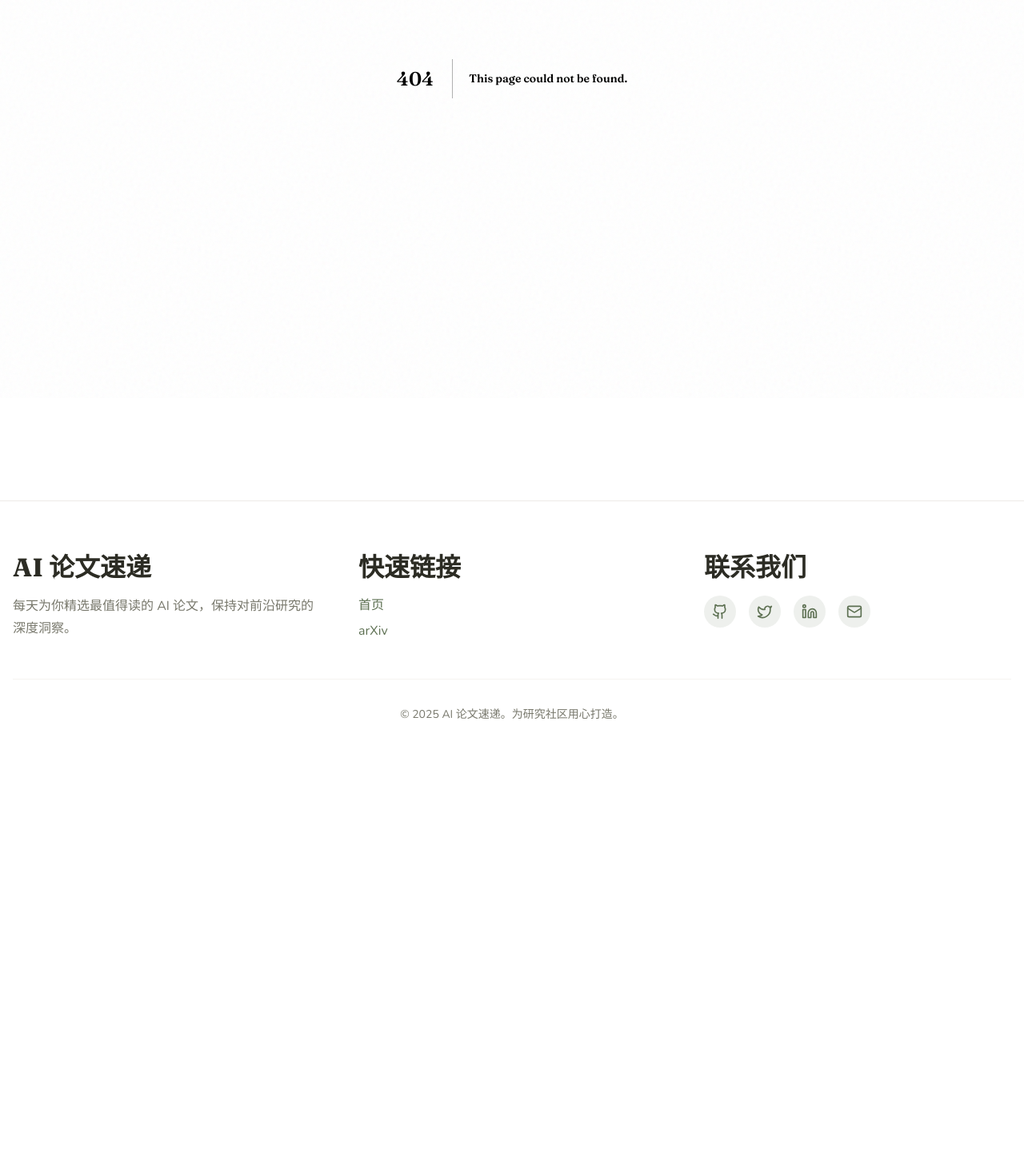
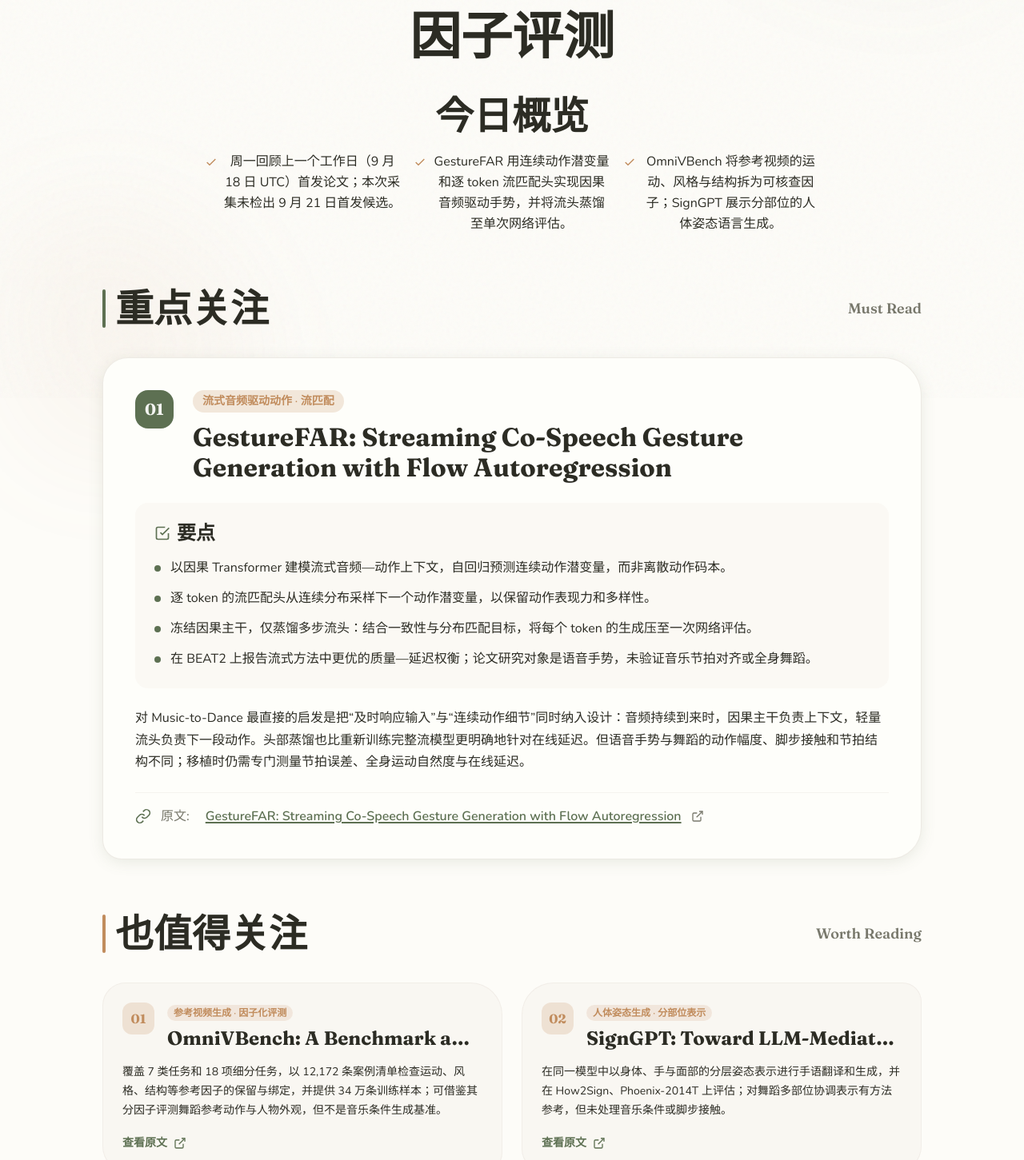
Before and after one commit to GHOST-LOVE-YOU/yiny, a Next.js app: page /zh/daily/music-to-dance/2026-09-21 in a window 1280 px wide. Before the commit this address had no page. Shown: the part 302-1753 px from the top of the page at 80% size. Before the commit the page ends 1272 px from the top, so only its background shows below. Built offline with nearby package versions, Linux system fonts and the light colour scheme.

Commit message:
digest: 2026-09-21 日报

```diff
--- /dev/null
+++ b/src/app/[locale]/daily/music-to-dance/2026-09-21/page.tsx
@@ -0,0 +1,165 @@
+import {
+  DigestLayout, MustRead, Paper, KeyPoints, PaperLink,
+  WorthReading, NotableItem, Observation,
+} from '@/components/digest'
+import { type Locale, locales } from '@/lib/i18n'
+import type { Metadata } from 'next'
+
+// Monday edition: papers first submitted on Friday, 18 September (UTC).
+const content = {
+  zh: {
+    roleName: 'Music-to-Dance 视频生成研究者',
+    title: '流式音频动作生成与参考视频的运动因子评测',
+    description: '9 月 21 日 Music-to-Dance 日报：回顾 9 月 18 日新论文中的流式手势生成、参考视频评测与人体姿态表示',
+    overview: [
+      '周一回顾上一个工作日（9 月 18 日 UTC）首发论文；本次采集未检出 9 月 21 日首发候选。',
+      'GestureFAR 用连续动作潜变量和逐 token 流匹配头实现因果音频驱动手势，并将流头蒸馏至单次网络评估。',
+      'OmniVBench 将参考视频的运动、风格与结构拆为可核查因子；SignGPT 展示分部位的人体姿态语言生成。',
+    ],
+    papers: [
+      {
+        num: 1,
+        tag: '流式音频驱动动作 · 流匹配',
+        title: 'GestureFAR: Streaming Co-Speech Gesture Generation with Flow Autoregression',
+        keyPoints: [
+          '以因果 Transformer 建模流式音频—动作上下文，自回归预测连续动作潜变量，而非离散动作码本。',
+          '逐 token 的流匹配头从连续分布采样下一个动作潜变量，以保留动作表现力和多样性。',
+          '冻结因果主干，仅蒸馏多步流头：结合一致性与分布匹配目标，将每个 token 的生成压至一次网络评估。',
+          '在 BEAT2 上报告流式方法中更优的质量—延迟权衡；论文研究对象是语音手势，未验证音乐节拍对齐或全身舞蹈。',
+        ],
+        description: '对 Music-to-Dance 最直接的启发是把“及时响应输入”与“连续动作细节”同时纳入设计：音频持续到来时，因果主干负责上下文，轻量流头负责下一段动作。头部蒸馏也比重新训练完整流模型更明确地针对在线延迟。但语音手势与舞蹈的动作幅度、脚步接触和节拍结构不同；移植时仍需专门测量节拍误差、全身运动自然度与在线延迟。',
+        href: 'https://arxiv.org/abs/2609.21576v1',
+      },
+    ],
+    worthReading: [
+      {
+        num: 1,
+        title: 'OmniVBench: A Benchmark and Large-Scale Dataset for Omni Reference-to-Video Generation',
+        tag: '参考视频生成 · 因子化评测',
+        href: 'https://arxiv.org/abs/2609.22069v1',
+        description: '覆盖 7 类任务和 18 项细分任务，以 12,172 条案例清单检查运动、风格、结构等参考因子的保留与绑定，并提供 34 万条训练样本；可借鉴其分因子评测舞蹈参考动作与人物外观，但不是音乐条件生成基准。',
+      },
+      {
+        num: 2,
+        title: 'SignGPT: Toward LLM-Mediated Sign Language Interaction through Gloss-Free Translation and Generation',
+        tag: '人体姿态生成 · 分部位表示',
+        href: 'https://arxiv.org/abs/2609.21709v1',
+        description: '在同一模型中以身体、手与面部的分层姿态表示进行手语翻译和生成，并在 How2Sign、Phoenix-2014T 上评估；对舞蹈多部位协调表示有方法参考，但未处理音乐条件或脚步接触。',
+      },
+    ],
+    observation: '本期没有直接的音乐驱动舞蹈新作，因此只将与音频驱动运动生成最接近的 GestureFAR 列为必读。它把在线因果建模与单步流头拆开；OmniVBench 则提醒评价生成视频时必须分别检查参考运动与外观是否被正确保留。两者结合可形成“低延迟生成—因子化评估”的实验路线，但不能将语音手势结果直接当作音乐舞蹈的节拍对齐证据。',
+  },
+  en: {
+    roleName: 'Music-to-Dance Video Generation Researcher',
+    title: 'Streaming Audio-to-Motion and Factor-Level Evaluation of Reference Video',
+    description: 'September 21 Music-to-Dance digest: September 18 papers on streaming gestures, reference-video evaluation, and human pose representations',
+    overview: [
+      'This Monday issue covers first submissions from the previous working day, September 18 UTC; the collected pool contained no September 21 first submissions.',
+      'GestureFAR combines continuous motion latents with a per-token flow head for causal audio-driven gestures, then distills that head to a single evaluation.',
+      'OmniVBench evaluates motion, style, and structure as distinct reference factors; SignGPT explores part-aware human pose generation.',
+    ],
+    papers: [
+      {
+        num: 1,
+        tag: 'Streaming Audio-Driven Motion · Flow Matching',
+        title: 'GestureFAR: Streaming Co-Speech Gesture Generation with Flow Autoregression',
+        keyPoints: [
+          'A causal Transformer models streaming audio-motion context and autoregresses continuous motion latents instead of discrete codebook tokens.',
+          'A per-token flow-matching head samples the next latent from a continuous distribution to retain expressiveness and diversity.',
+          'Head-only distillation freezes the causal backbone and uses consistency and distribution-matching objectives to reduce each token to one network evaluation.',
+          'BEAT2 experiments report a stronger quality-latency trade-off among streaming methods; the task is speech gesture, not beat-synchronized full-body dance.',
+        ],
+        description: 'The most transferable idea for Music-to-Dance is to design for prompt response and continuous motion detail together: the causal backbone tracks incoming audio while a distilled flow head generates the next motion segment. Distilling only the head targets online latency without retraining the entire backbone. Speech gestures, however, differ from dance in range of motion, foot contact, and musical structure. Beat error, full-body realism, and live latency would need dedicated evaluation before any transfer claim.',
+        href: 'https://arxiv.org/abs/2609.21576v1',
+      },
+    ],
+    worthReading: [
+      {
+        num: 1,
+        title: 'OmniVBench: A Benchmark and Large-Scale Dataset for Omni Reference-to-Video Generation',
+        tag: 'Reference-to-Video · Factor-Grounded Evaluation',
+        href: 'https://arxiv.org/abs/2609.22069v1',
+        description: 'Seven task families, 18 fine-grained tasks, and 12,172 case-specific checklist items test whether motion, style, and structure are preserved and bound correctly; a 340K-sample training set accompanies the benchmark. Useful for separating dance-reference motion from appearance fidelity, but not a music-conditioned benchmark.',
+      },
+      {
+        num: 2,
+        title: 'SignGPT: Toward LLM-Mediated Sign Language Interaction through Gloss-Free Translation and Generation',
+        tag: 'Human Pose Generation · Part-Aware Representation',
+        href: 'https://arxiv.org/abs/2609.21709v1',
+        description: 'Uses hierarchical body, hand, and facial pose representations for both sign-language translation and generation, evaluated on How2Sign and Phoenix-2014T. Part-aware modeling may inform coordinated dance motion, although music conditioning and foot contact are outside its scope.',
+      },
+    ],
+    observation: 'No new paper in this collection directly generates dance from music, so only GestureFAR earns a Must Read for its close audio-to-motion connection. It separates causal online modeling from one-step motion sampling; OmniVBench highlights the need to check reference motion and appearance independently. Together they suggest a low-latency generation and factor-level evaluation workflow, but speech-gesture performance is not evidence of musical beat alignment.',
+  },
+}
+
+export function generateStaticParams() {
+  return locales.map(locale => ({ locale }))
+}
+
+export async function generateMetadata({
+  params,
+}: {
+  params: Promise<{ locale: Locale }>
+}): Promise<Metadata> {
+  const { locale } = await params
+  const c = content[locale]
+  return {
+    title: c.title,
+    description: c.description,
+    alternates: {
+      languages: {
+        'zh-CN': '/zh/daily/music-to-dance/2026-09-21',
+        en: '/en/daily/music-to-dance/2026-09-21',
+      },
+    },
+  }
+}
+
+export default async function Page({
+  params,
+}: {
+  params: Promise<{ locale: Locale }>
+}) {
+  const { locale } = await params
+  const c = content[locale]
+
+  return (
+    <DigestLayout
+      locale={locale}
+      date="2026-09-21"
+      roleId="music-to-dance"
+      roleName={c.roleName}
+      title={c.title}
+      overview={c.overview}
+    >
+      <MustRead>
+        {c.papers.map(paper => (
+          <Paper key={paper.num} num={paper.num} tag={paper.tag} title={paper.title}>
+            <KeyPoints points={paper.keyPoints} />
+            <p className="text-[#2C2C24] leading-relaxed">{paper.description}</p>
+            <PaperLink href={paper.href} title={paper.title} />
+          </Paper>
+        ))}
+      </MustRead>
+
+      <WorthReading>
+        {c.worthReading.map(item => (
+          <NotableItem
+            key={item.num}
+            num={item.num}
+            title={item.title}
+            tag={item.tag}
+            href={item.href}
+          >
+            {item.description}
+          </NotableItem>
+        ))}
+      </WorthReading>
+
+      <Observation>
+        <p>{c.observation}</p>
+      </Observation>
+    </DigestLayout>
+  )
+}
--- a/src/data/registry.ts
+++ b/src/data/registry.ts
@@ -10,6 +10,14 @@ export interface DigestMeta {
 }
 
 export const registry: DigestMeta[] = [
+  {
+    roleId: "music-to-dance",
+    roleName: { zh: "Music-to-Dance 视频生成研究者", en: "Music-to-Dance Video Generation Researcher" },
+    date: "2026-09-21",
+    title: { zh: "流式音频动作生成与参考视频的运动因子评测", en: "Streaming Audio-to-Motion and Factor-Level Evaluation of Reference Video" },
+    mustReadCount: 1,
+    worthReadingCount: 2,
+  },
   {
     roleId: "world-action-model",
     roleName: { zh: "World Action Model 研究者", en: "World Action Model Researcher" },
```
